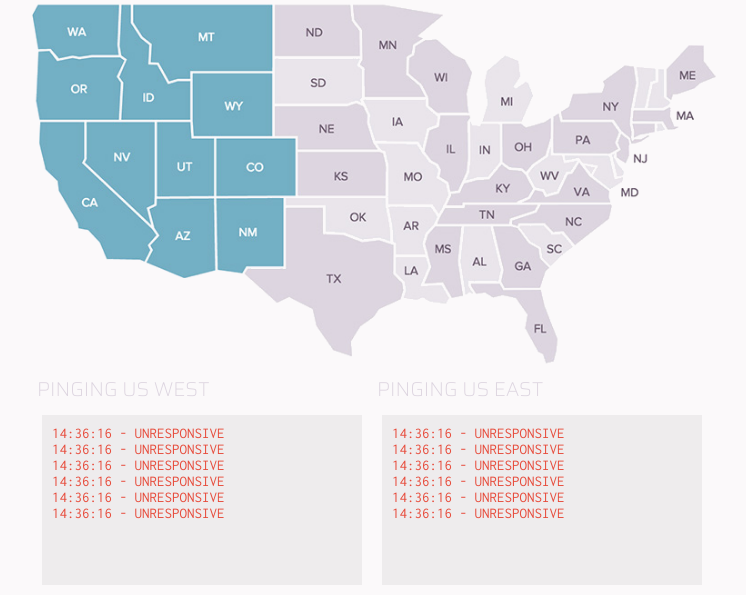
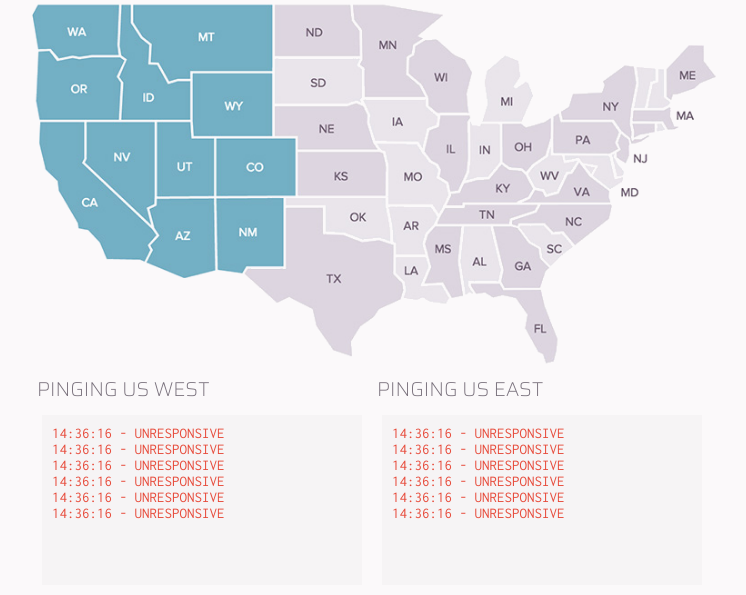
Before and after one commit to MattYar/clj8demodev, a PHP site: page / in a window 1280 px wide. Shown: the part 118-713 px from the top of the page, without its empty margins (268-1014 px from the left). Run offline with PHP 8.4, Linux system fonts and the light colour scheme; data that the repository does not hold is empty.

Commit message:
Updating

```diff
--- a/style.css
+++ b/style.css
@@ -24,7 +24,7 @@ img#us {
   justify-content: center;
 }
 #ping #ping-west #box, #ping #ping-east #box {
-    background: rgba(0,0,0,.05);
+    background: rgba(0,0,0,.02);
     margin: 10px;
     padding: 10px;
     width: 300px;
@@ -42,7 +42,7 @@ img#us {
     font-size: 20px;
     font-weight: 200;
     text-transform: uppercase;
-    color: rgba(221,213,224,1);
+    color: rgba(121,113,124,1);
 }
 #nav {
   display: flex;
```
